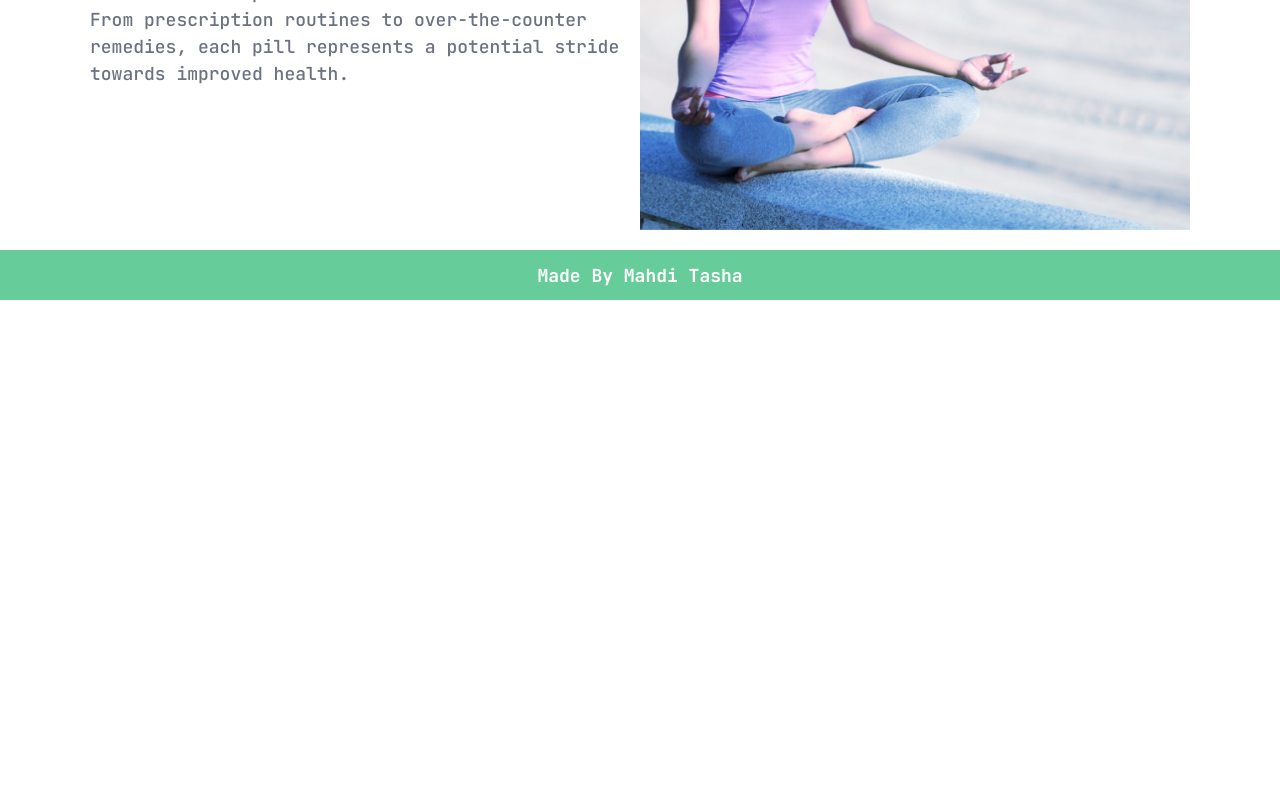
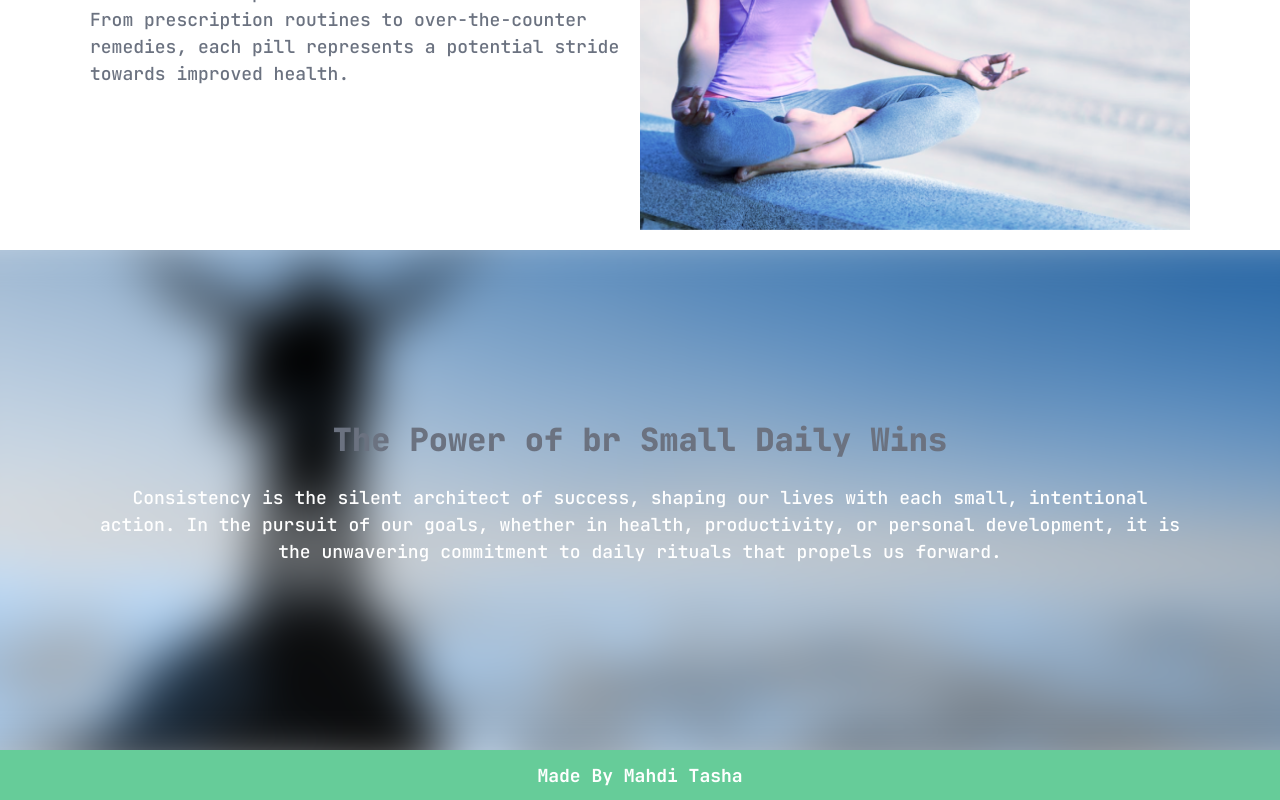
Before and after one commit to tasha-dev/i-will-be-good-web, a Next.js app: page / in a window 1280 px wide. Shown: the part 1730-2530 px from the top of the page. Before the commit the page ends 2030 px from the top, so only its background shows below. Built offline with nearby package versions, Linux system fonts and the light colour scheme.

Commit message:
added fourth section of not logged in home page

```diff
--- a/component/innerPage/notLoggedIn/homeNotLoggedIn.tsx
+++ b/component/innerPage/notLoggedIn/homeNotLoggedIn.tsx
@@ -4,6 +4,7 @@ import {ReactNode} from "react";
 import FirstSectionComponent from '@/component/innerPage/notLoggedIn/section/firstSectionComponent';
 import SecondSectionComponent from "@/component/innerPage/notLoggedIn/section/secondSectionComponent";
 import ThirdSectionComponent from "@/component/innerPage/notLoggedIn/section/thirdSectionComponent";
+import FourthSectionComponent from "@/component/innerPage/notLoggedIn/section/fourthSectionComponent";
 
 // Creating and exporting not logged in home page as default
 export default function HomeNotLoggedIn():ReactNode {
@@ -13,6 +14,7 @@ export default function HomeNotLoggedIn():ReactNode {
             <FirstSectionComponent />
             <SecondSectionComponent />
             <ThirdSectionComponent />
+            <FourthSectionComponent />
         </>
     );
 }
--- /dev/null
+++ b/component/innerPage/notLoggedIn/section/fourthSectionComponent.tsx
@@ -0,0 +1,37 @@
+// Codes by mahdi tasha
+// Importing part
+import {ReactNode} from "react";
+import mainImage from '@/public/img/page/home/notLoggedIn/img-man-on-mountain.png';
+import Image from "next/image";
+import ContainerComponent from "@/chunk/containerComponent";
+import TitleComponent from "@/chunk/titleComponent";
+import ParagraphComponent from "@/chunk/paragraphComponent";
+
+// Creating and exporting fourth section of home page as default
+export default function FourthSectionComponent():ReactNode {
+    // Returning JSX
+    return (
+        <section className={'overflow-hidden'}>
+            <main className={'relative lg:h-[500px] h-[300px]'}>
+                <Image
+                    alt={'Image of a man standing on top of mountain'}
+                    src={mainImage.src}
+                    width={1024}
+                    height={500}
+                    className={'w-full h-full absolute top-0 left-0 blur-xl -z-10 scale-110'}
+                />
+                <ContainerComponent className={'lg:h-[500px] h-[300px] lg:flex lg:items-center lg:justify-center'}>
+                    <div>
+                        <TitleComponent color={'text-gray-500'} tier={1} className={'lg:text-center text-left'}>
+                            The Power of br
+                            Small Daily Wins
+                        </TitleComponent>
+                        <ParagraphComponent color={'text-white'} className={'lg:text-center text-left'}>
+                            Consistency is the silent architect of success, shaping our lives with each small, intentional action. In the pursuit of our goals, whether in health, productivity, or personal development, it is the unwavering commitment to daily rituals that propels us forward.
+                        </ParagraphComponent>
+                    </div>
+                </ContainerComponent>
+            </main>
+        </section>
+    );
+}
```
